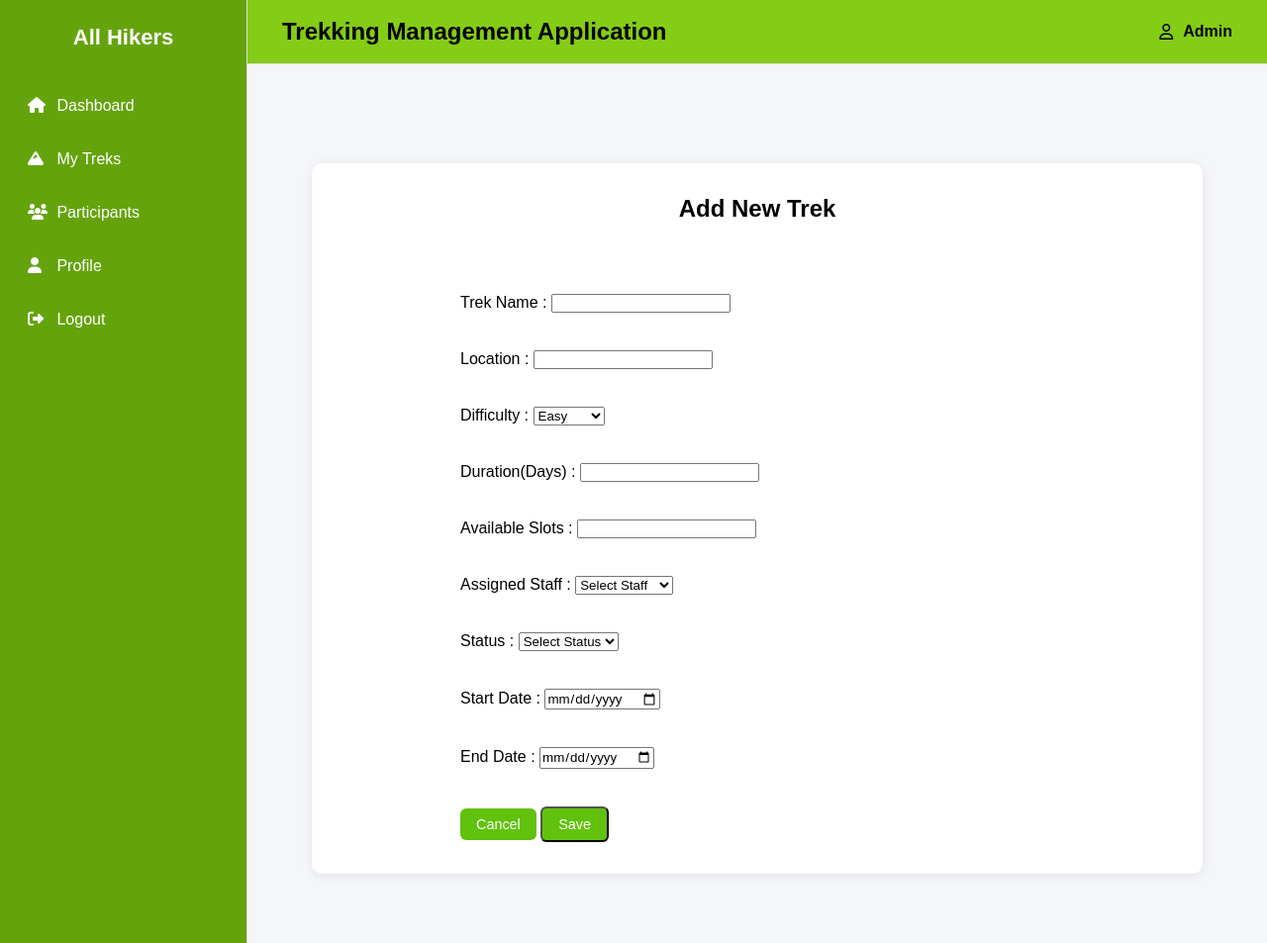
After one commit to 24f3003507/Trekking-Management-Application, a Flask app: page /admin_dashboard/trek/add_trek in a window 1280 px wide. The commit adds this page. Shown: the whole page at 99% size. Run offline with Flask 3, Linux system fonts and the light colour scheme; data comes from the database, SQL or seed files in the repository; both versions use the stored data as it was after the commit.

Commit message:
Admin create, edit, remove  treks + assign staff to treks dynamically + User can view available treks + minor changes Date: 30 june 11:58 Am

```diff
--- a/backend/controllers.py
+++ b/backend/controllers.py
@@ -77,8 +77,8 @@ def admin_dashboard():
 
 @auth_bp.route("/user_dashboard")
 def user_dashboard():
-
-    return render_template("user_dashboard.html")
+    treks = Trek.query.all()  # After save of add new trek it will appear here also
+    return render_template("user_dashboard.html", treks=treks)
 
 @auth_bp.route("/staff_dashboard")
 def staff_dashboard():
@@ -183,3 +183,73 @@ def reject_staff(user_id):
         db.session.delete(usr)
         db.session.commit()
     return redirect(url_for('auth.staff', tab='pending'))
+
+@auth_bp.route('/admin_dashboard/blacklist/<int:user_id>')
+def blacklist_staff(user_id):
+    usr = Users.query.get(user_id)
+    if usr and usr.role == 2:
+        usr.is_approved = False  # just flip back to False
+        db.session.commit()
+    return redirect(url_for('auth.staff', tab='approved'))
+
+
+@auth_bp.route('/admin_dashboard/reactivate/<int:user_id>')
+def reactivate_staff(user_id):
+    usr = Users.query.get(user_id)
+    if usr and usr.role == 2:
+        usr.is_approved = True
+        db.session.commit()
+    return redirect(url_for('auth.staff', tab='pending'))
+
+
+@auth_bp.route('/admin_dashboard/trek')
+def trek():
+    treks = Trek.query.all()
+    return render_template('admin_trek.html', treks=treks)
+
+@auth_bp.route('/admin_dashboard/trek/add_trek', methods=['GET', 'POST'])
+def add_trek():
+    if request.method == 'POST':
+        trek_name = request.form.get('trek_name')
+        location = request.form.get('location')
+        difficulty = request.form.get('difficulty')
+        duration = request.form.get('duration')
+        available_slots = request.form.get('available_slots')
+        assigned_staff = request.form.get('assigned_staff')
+        status = request.form.get('status')
+        start_date_str = request.form.get('start_date')
+        end_date_str = request.form.get('end_date')
+
+        start_date = datetime.strptime(start_date_str, '%Y-%m-%d').date()
+        end_date = datetime.strptime(end_date_str, '%Y-%m-%d').date()
+
+        new_trek = Trek(
+            trek_name=trek_name,
+            location=location,
+            difficulty=difficulty,
+            duration_days=int(duration),
+            available_slots=int(available_slots),
+            assigned_staff_id=int(assigned_staff) if assigned_staff else None,
+            status=status,
+            start_date=start_date,
+            end_date=end_date
+        )
+        db.session.add(new_trek)
+        db.session.commit()
+        return redirect(url_for('auth.trek'))
+
+#Admin assign approved staff to Trek here
+
+    approved_staff = db.session.query(Staff_profile).join(
+        Users, Staff_profile.user_id == Users.id
+    ).filter(Users.role == 2, Users.is_approved == True).all()
+    return render_template('/add_trek.html', staff_list=approved_staff)
+
+
+@auth_bp.route('/admin_dashboard/trek/delete/<int:trek_id>')
+def delete_trek(trek_id):
+    trek = Trek.query.get(trek_id)
+    if trek:
+        db.session.delete(trek)
+        db.session.commit()
+    return redirect(url_for('auth.trek'))
--- a/static/css/approve_staff.css
+++ b/static/css/approve_staff.css
@@ -134,3 +134,46 @@
     font-size: 15px;
     margin-top: 16px;
 }
+.btn-blacklist {
+    background: #fd7e14;
+    color: white;
+}
+
+.btn-blacklist:hover {
+    background: #e06b0a;
+}
+
+.add_trek {
+    background: white;
+    max-width: 900px;
+    margin: 40px auto;
+    justify-content: center;
+    padding: 32px 40px;
+    border-radius: 10px;
+    box-shadow: 0 2px 12px rgba(0,0,0,0.08);
+
+    display: flex;
+    flex-direction: column;
+    align-items: center;
+
+}
+.btn-add-trek {
+    background-color: #61c10c;
+    color: #ffffff;
+    padding: 8px 16px;
+    border-radius: 6px;
+    font-size: 0.9rem;
+    font-weight: 500;
+    text-decoration: none;
+    transition: background-color 0.2s ease;
+}
+
+.btn-add-trek:hover {
+    background-color: green;
+}
+
+.form-group {
+
+    margin-bottom: 20px;
+    width: 100%;
+}
--- a/static/css/dashboard.css
+++ b/static/css/dashboard.css
@@ -254,3 +254,31 @@ th,td{
     background:#2563eb;
     color:white;
 }
+.trek-header {
+    display: flex;
+    justify-content: space-between;
+    align-items: center;
+    margin-bottom: 20px;
+}
+
+.trek-header h2 {
+    font-size: 1.4rem;
+    font-weight: 600;
+    color: #1a1a1a;
+    margin: 0;
+}
+
+.btn-add-trek {
+    background-color: #61c10c;
+    color: #ffffff;
+    padding: 8px 16px;
+    border-radius: 6px;
+    font-size: 0.9rem;
+    font-weight: 500;
+    text-decoration: none;
+    transition: background-color 0.2s ease;
+}
+
+.btn-add-trek:hover {
+    background-color: green;
+}
--- /dev/null
+++ b/templates/add_trek.html
@@ -0,0 +1,89 @@
+{% extends "base.html" %}
+{% block cards %}
+{% endblock %}
+
+{% block title %}Trek Management{% endblock %}
+
+
+{% block content %}
+<link rel="stylesheet" href="{{ url_for('static', filename='css/approve_staff.css') }}">
+<div class="add_trek">
+    <h2>Add New Trek </h2>
+    <br><br><br><br>
+    <form method="POST" action="{{ url_for('auth.add_trek') }}" style="width: 100%; max-width: 600px">
+
+            <div class="form-group">
+                <label for="trek_name">Trek Name  :</label>
+                <input type="text" id="trek_name" name="trek_name" required >
+            </div>
+            <br>
+            <div class="form-group">
+                <label for="location">Location  :</label>
+                <input type="text" id="location" name="location"  required>
+            </div>
+            <br>
+            <div class="form-group">
+                <label for="difficulty"> Difficulty  :</label>
+                <select name="difficulty" id="difficulty">
+                    <option value="easy">Easy</option>
+                    <option value="moderate">Modrate</option>
+                    <option value="hard">Hard</option>
+                    <option value="extreme">Extreme</option>
+                </select>
+
+            </div>
+            <br>
+            <div class="form-group">
+                <label for="duration" class="form-label">Duration(Days)  :</label>
+                <input type="number" class="form-control" name="duration" id="duration" >
+            </div>
+            <br>
+            <div class="form-group">
+                <label for="available_slots" class="form-label">Available Slots :</label>
+                <input type="number" class="form-control" name="available_slots" id="available_slots">
+            </div><br>
+
+            <div class="form-group">
+                <label for="assigned_staff"> Assigned Staff  :</label>
+                <select name="assigned_staff" id="assigned_staff">
+                    <option value="">Select Staff</option>
+                    {% for staff in staff_list %}
+                        <option value="{{ staff.id }}">{{ staff.name }}</option>
+                    {% endfor %}
+                </select>
+            </div><br>
+
+
+            <div class="form-group">
+                <label for="status"> Status  :</label>
+                <select name="status" id="status">
+                    <option value="select_status">Select Status</option>
+                    <option value="active">Active</option>
+                    <option value="Inactive">Inactive</option>
+                    <option value="upcoming">Upcoming</option>
+                    <option value="completed">Completed</option>
+                </select>
+
+            </div><br>
+
+            <div class="form-group">
+                <label for="start_date" class="form-label">Start Date  :</label>
+                <input type="date" class="joined_at" name="start_date" id="start_date" >
+            </div><br>
+
+
+            <div class="form-group">
+                <label for="end_date" class="form-label">End Date  :</label>
+                <input type="date" class="joined_at" name="end_date" id="end_date" >
+            </div>
+
+            <br>
+            <a href="{{ url_for('auth.trek') }}" class="btn-add-trek">Cancel</a>
+
+            <button type="submit" class="btn-add-trek">Save</button>
+
+
+    </form>
+
+</div>
+{% endblock %}
--- a/templates/approve_staff.html
+++ b/templates/approve_staff.html
@@ -71,6 +71,7 @@
                     <th>Contact</th>
                     <th>Specialization</th>
                     <th>Status</th>
+                    <th>Action</th>
                 </tr>
             </thead>
             <tbody>
@@ -81,7 +82,10 @@
                     <td>{{ user.email }}</td>
                     <td>{{ profile.phone }}</td>
                     <td>{{ profile.specialization }}</td>
-                    <td><span class="badge badge-approved">Approved ✓</span></td>
+                    <td><span class="badge badge-approved">Approved </span></td>
+                    <td class="action-cell">
+                    <a href="{{ url_for('auth.blacklist_staff', user_id=user.id) }}" class="btn btn-blacklist">Deactivate</a>
+                    </td>
                 </tr>
                 {% endfor %}
             </tbody>
--- a/templates/base.html
+++ b/templates/base.html
@@ -30,7 +30,7 @@
 
             {% if session.get('role') == 'admin' %}
 
-                <li><a href="#"><i class="fa-solid fa-mountain"></i> Treks</a></li>
+                <li><a href="{{ url_for('auth.trek') }}"><i class="fa-solid fa-mountain"></i> Treks</a></li>
 
                 <li><a href="{{ url_for('auth.staff') }}"><i class="fa-solid fa-user-group"></i> Staff</a></li>
 
@@ -54,7 +54,7 @@
 
             {% endif %}
 
-            <li><a href="#"><i class="fa-solid fa-right-from-bracket"></i> Logout</a></li>
+            <li><a href="{{ url_for('auth.logout') }}"><i class="fa-solid fa-right-from-bracket"></i> Logout</a></li>
 
         </ul>
 
```
Also changed, not shown: templates/admin_trek.html (added, +55 -0 lines), templates/login.html (+0 -7 lines), templates/user_dashboard.html (+20 -17 lines), instance/trekking.sqlite3.
